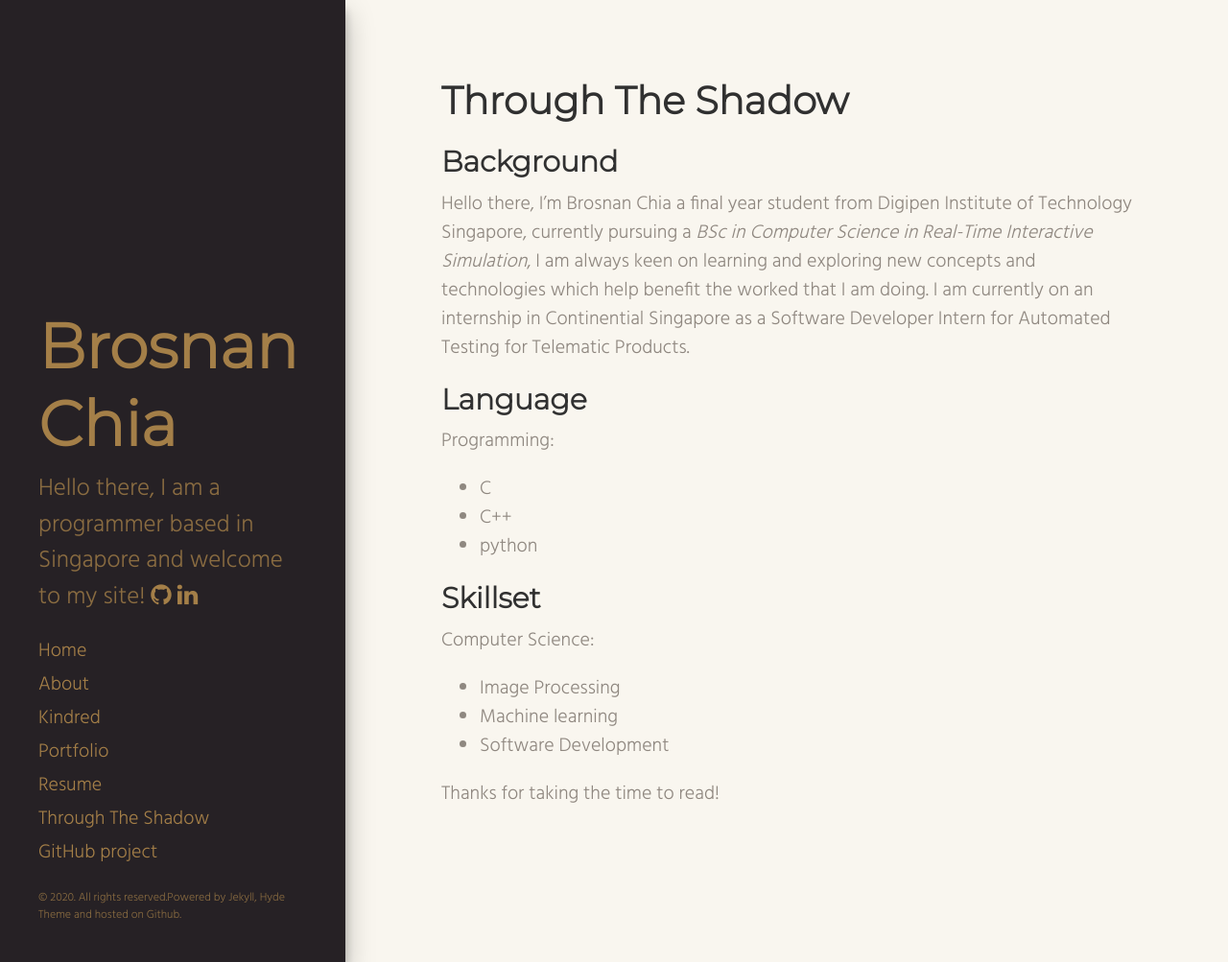
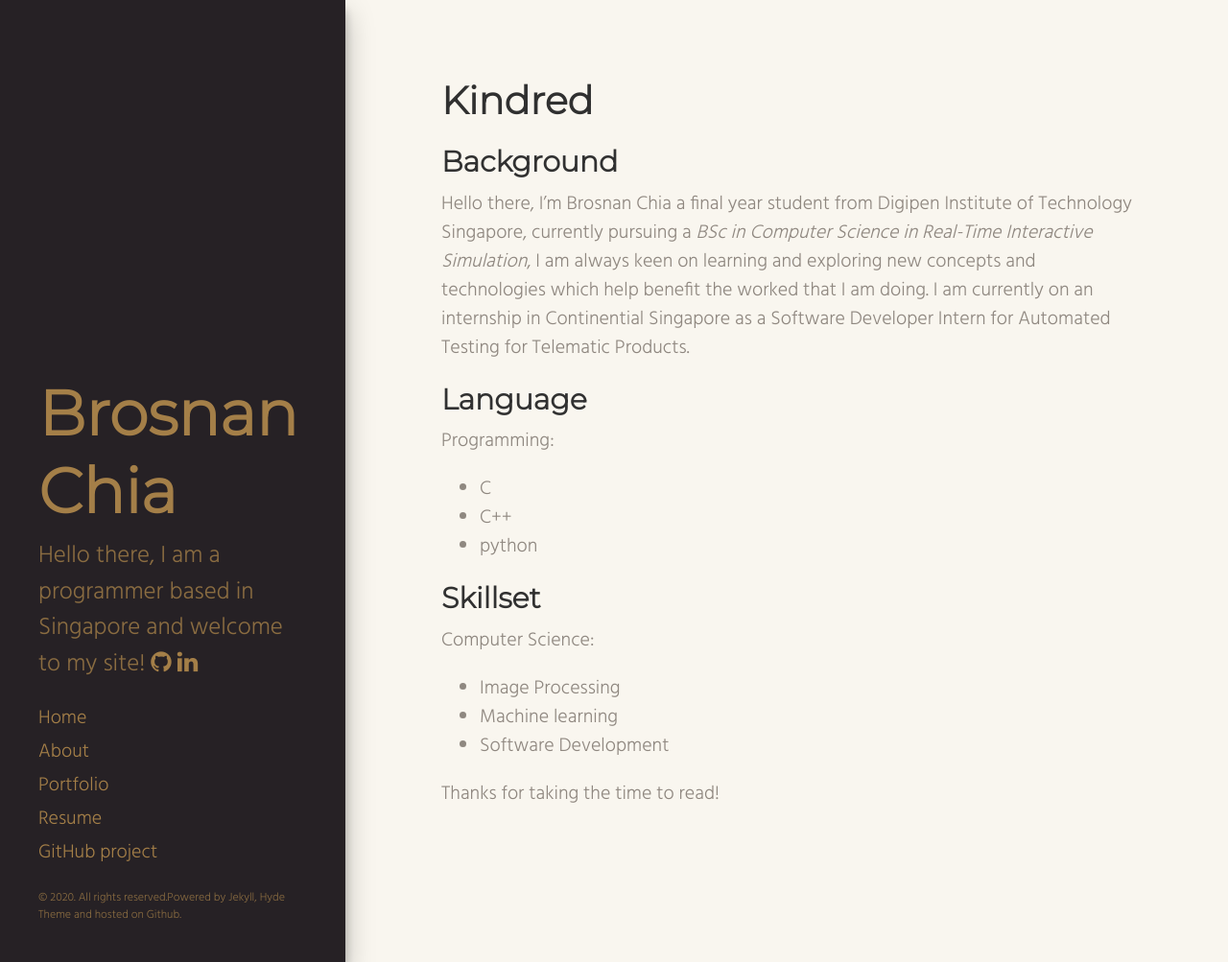
Before and after one commit to broscew/broscew.github.io, a Jekyll site: the page built from kindred.md, in a window 1280 px wide and 1003 px high. Shown: the whole window at 96% size. Built offline with Jekyll 4.4.1, drawn with Linux system fonts in a browser that asks for light colours.

Commit message:
create a seperate layout for portfolio pages

```diff
--- /dev/null
+++ b/_layouts/portfolio_page.html
@@ -0,0 +1,8 @@
+---
+layout: default
+---
+
+<div class="page">
+  <h1 class="page-title">{{ page.title }}</h1>
+  {{ content }}
+</div>
--- a/portfolio_pages/throughtheshadow.md
+++ b/kindred.md
@@ -1,6 +1,6 @@
 ---
-layout: page
-title: Through The Shadow
+layout: portfolio_page
+title: Kindred
 ---
 
 ## Background
```
Also changed, not shown: throughtheshadow.md (renamed from portfolio_pages/kindred.md, +2 -2 lines).
